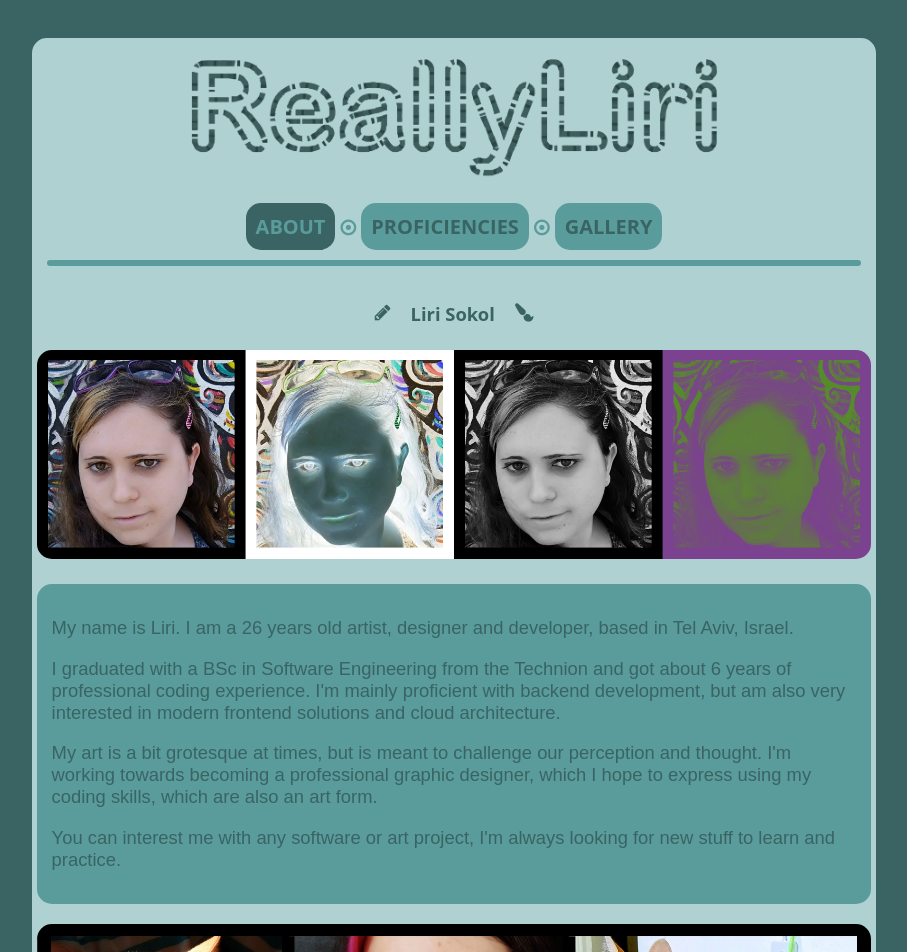
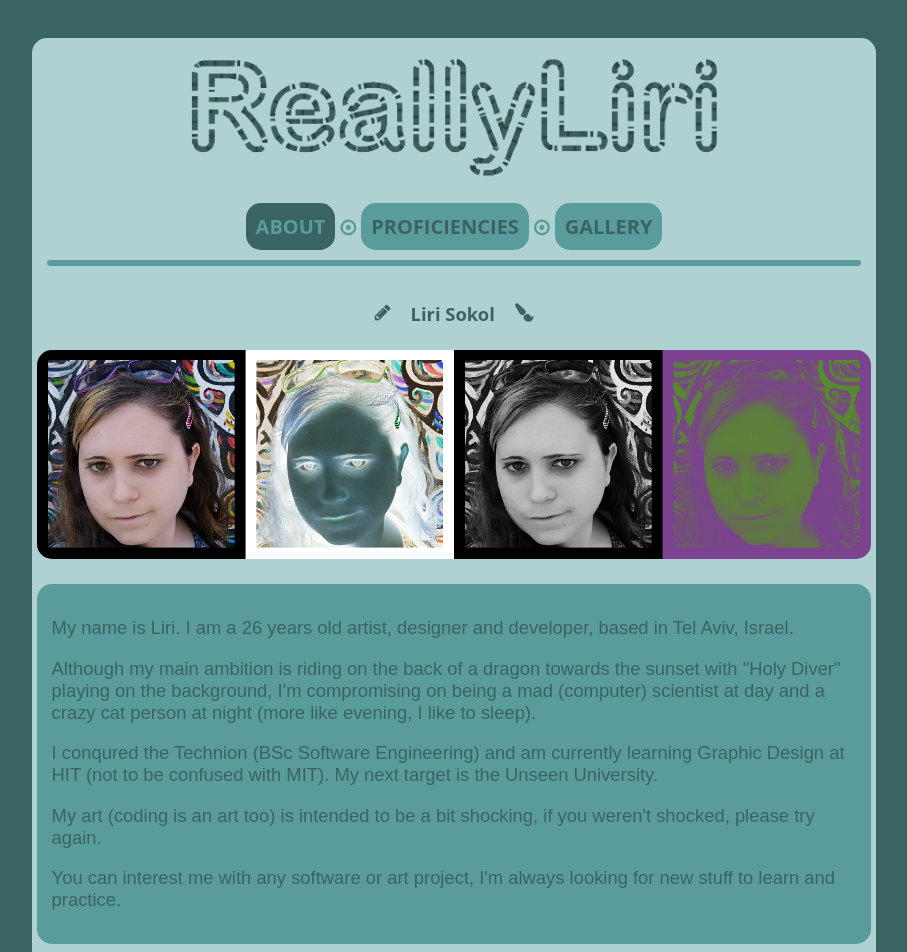
Before and after one commit to ReallyLiri/portfoliri, a React (Create React App) app: page /about in a window 1280 px wide. Shown: the top 952 px of the page, without its empty margins (186-1093 px from the left). Built offline with nearby package versions, Linux system fonts and the light colour scheme.

Commit message:
Improve about content

```diff
--- a/src/containers/About.js
+++ b/src/containers/About.js
@@ -22,6 +22,16 @@ const TitleIcon = (faClass) => {
   );
 };
 
+const AboutContainer = styled.div`
+  text-align: left;
+  background-color: ${ColorScheme.dark};
+  color: ${ColorScheme.darker};
+  margin: 20px 0 20px 0;
+  padding: 15px;
+  border-radius: 15px;
+  font-family: Arial;
+`;
+
 class About extends Component {
   render() {
     return (
@@ -34,38 +44,25 @@ class About extends Component {
 
         <img src={require('../assets/liri.png')} alt={'liri'} style={{width: '100%', borderRadius: 15}}/>
 
-        <div
-          style={{
-            textAlign: 'left',
-            backgroundColor: ColorScheme.dark,
-            color: ColorScheme.darker,
-            marginTop: 20,
-            marginBottom: 20,
-            padding: 15,
-            borderRadius: 15,
-            fontFamily: 'arial'
-          }}
-        >
+        <AboutContainer>
           <p>
             My name is Liri. I am a {getAge('1992-08-20')} years old artist, designer and developer, based in Tel Aviv,
             Israel.
           </p>
           <p>
-            I graduated with a BSc in Software Engineering from the Technion and got about {getAge('2012-08-01')} years
-            of professional coding experience.
-            I'm mainly proficient with backend development, but am also very interested in modern frontend solutions and
-            cloud architecture.
+            Although my main ambition is riding on the back of a dragon towards the sunset with "Holy Diver" playing on the background, I'm compromising on being a mad (computer) scientist at day and a crazy cat person at night (more like evening, I like to sleep).
           </p>
           <p>
-            My art is a bit grotesque at times, but is meant to challenge our perception and thought.
-            I'm working towards becoming a professional graphic designer, which I hope to express using my coding
-            skills, which are also an art form.
+            I conqured the Technion (BSc Software Engineering) and am currently learning Graphic Design at HIT (not to be confused with MIT). My next target is the Unseen University.
+          </p>
+          <p>
+            My art (coding is an art too) is intended to be a bit shocking, if you weren't shocked, please try again.
           </p>
           <p>
             You can interest me with any software or art project, I'm always looking for new stuff to learn and
             practice.
           </p>
-        </div>
+        </AboutContainer>
 
         <img src={require('../assets/limonit.png')} alt={'limonit'} style={{width: '100%', borderRadius: 15}}/>
 
```
